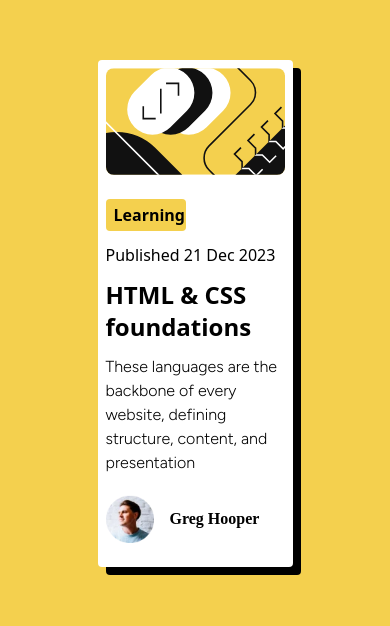
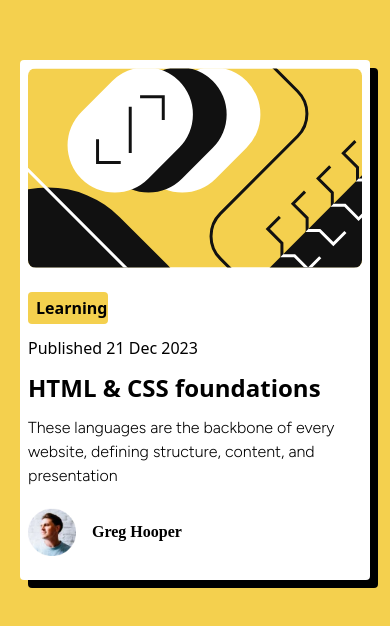
Before and after one commit to AAdedotun/blog-preview-card, a website: page index.html in a window 390 px wide. Shown: the part 180-806 px from the top of the page. Drawn offline with Linux system fonts and the light colour scheme; a web font is replaced by a local one.

Commit message:
Specified w-[350px] for the card div class to resolve the small width of the card on small screens.

```diff
--- a/index.html
+++ b/index.html
@@ -13,7 +13,7 @@
 
 <body class="bg-brand-yellow">
   <div
-    class="flex flex-col my-60 mx-auto justify-items-start bg-white rounded lg:rounded-xl outline-1 shadow-2xl shadow-black content-center w-1/2 sm:w-1/3 card-shadow">
+    class="flex flex-col my-60 mx-auto justify-items-start bg-white rounded lg:rounded-xl outline-1 shadow-2xl shadow-black content-center sm:w-1/3 card-shadow w-[350px]">
     <img src="./assets/images/illustration-article.svg" alt="imagge"
       class="items-center rounded-lg sm:my-6 sm:mx-6 my-2 mx-2">
     <div class="items-start sm:mx-6 sm:my-6 mx-2 my-4">
```
Also changed, not shown: output.css.
